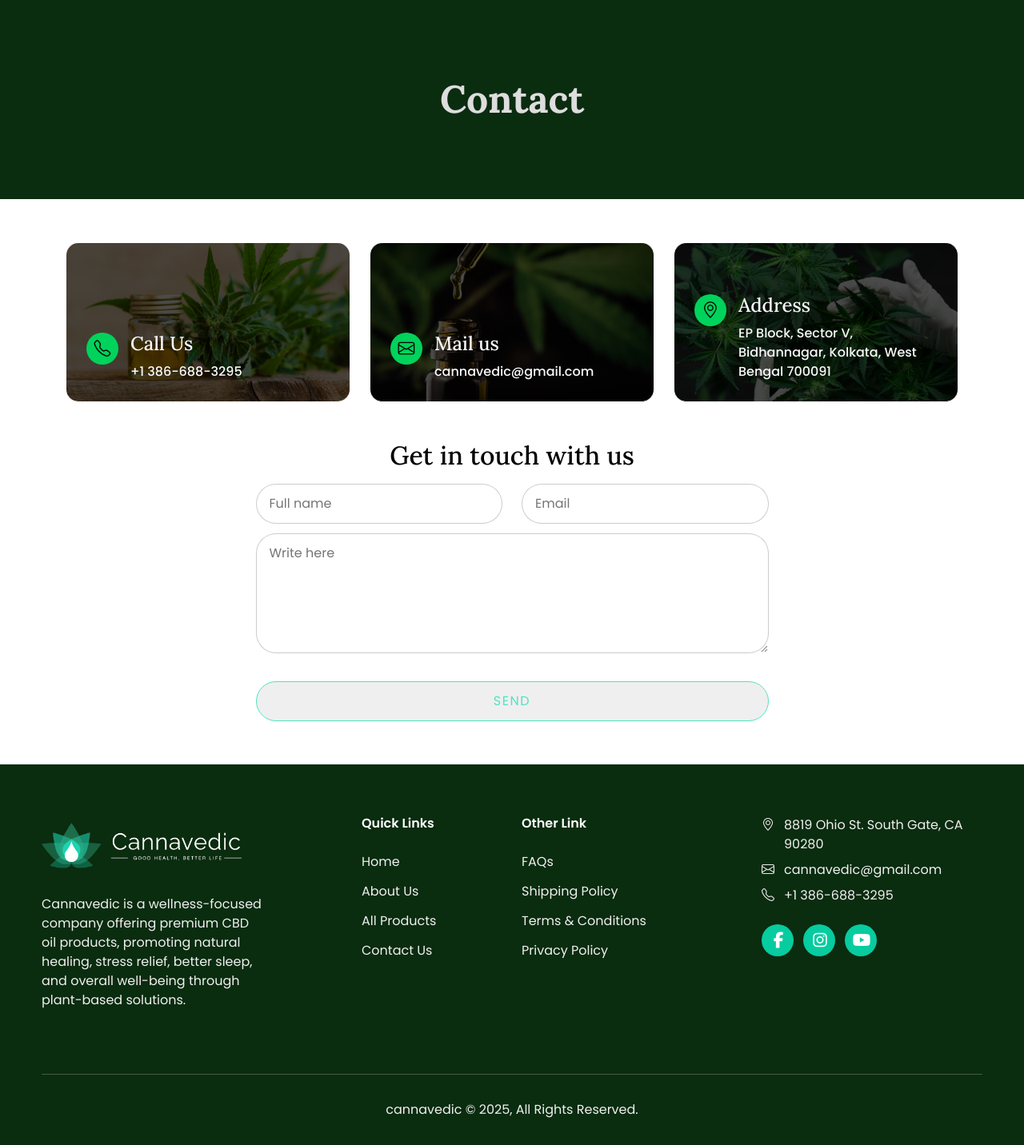
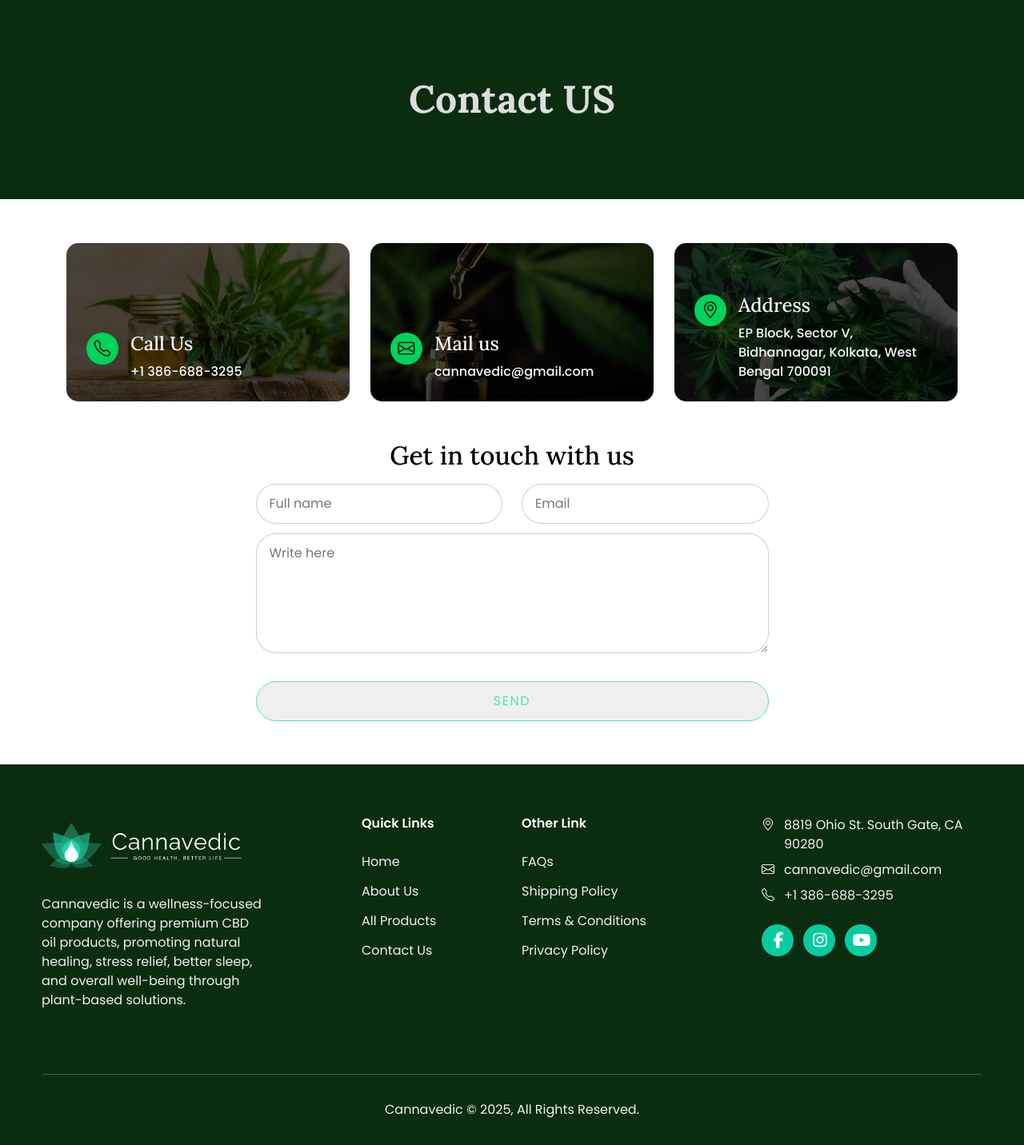
Before and after one commit to arpitakar-dev/Cbd_oil, a React (Vite) app: page /contact in a window 1280 px wide. Shown: the part 132-1564 px from the top of the page at 80% size. Built offline with nearby package versions, Linux system fonts and the light colour scheme.

Commit message:
maybe the last changes

```diff
--- a/src/components/contact/Contact.jsx
+++ b/src/components/contact/Contact.jsx
@@ -35,7 +35,7 @@
 
      return (
           <>
-               <InnerBanner heading="Contact"></InnerBanner>
+               <InnerBanner heading="Contact US"></InnerBanner>
                <section className="cmn_gap">
                     <div className="container-xl">
                          <div className="row justify-content-center">
--- a/src/components/footer/Footer.jsx
+++ b/src/components/footer/Footer.jsx
@@ -92,7 +92,7 @@
                          </div>
                          <hr />
                          <div className="row copyright_sec text-center">
-                              <p>cannavedic © 2025, All Rights Reserved.</p>
+                              <p>Cannavedic © 2025, All Rights Reserved.</p>
                          </div>
                     </div>
                </footer>
```
